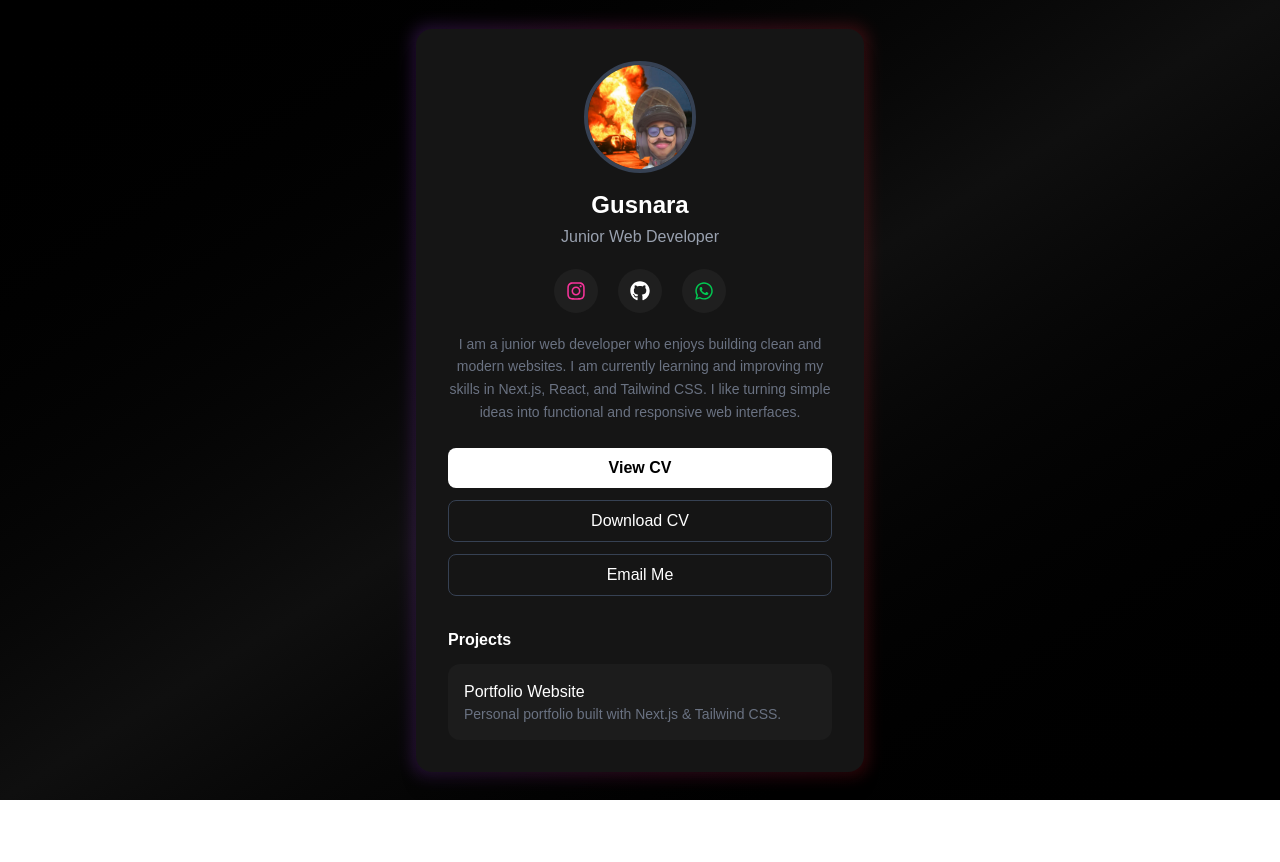
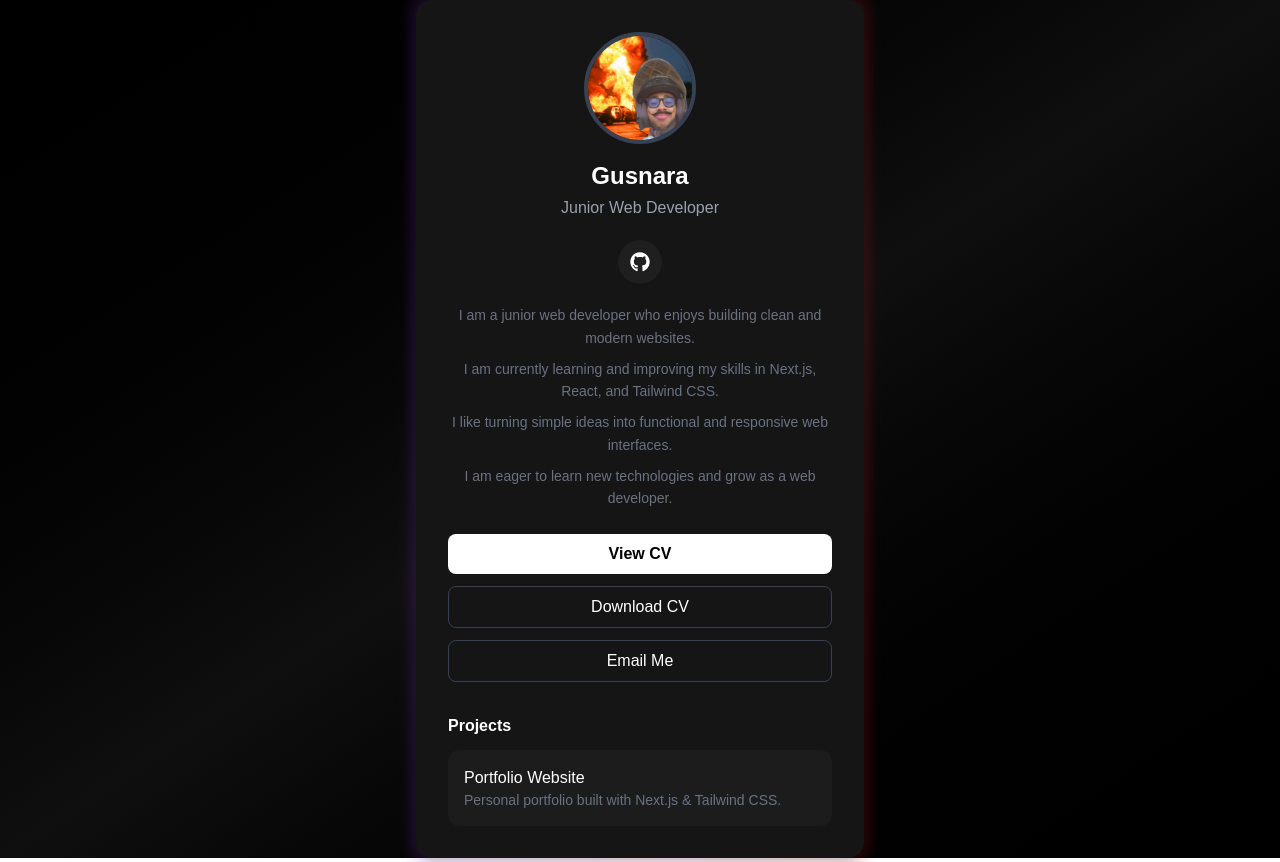
Before and after one commit to GUSNARA66/cv-portfolio, a Next.js app: page / in a window 1280 px wide. Before the commit the page ends 800 px from the top, so only its background shows below. Built offline with nearby package versions, Linux system fonts and the light colour scheme.

Commit message:
update portfolio

```diff
--- a/app/page.jsx
+++ b/app/page.jsx
@@ -1,8 +1,9 @@
 "use client";
 
 import { motion } from "framer-motion";
-import { FaInstagram, FaGithub, FaWhatsapp } from "react-icons/fa";
+import { FaGithub } from "react-icons/fa";
 
+/* CONTAINER UTAMA */
 const container = {
   hidden: { opacity: 0 },
   show: {
@@ -13,12 +14,23 @@ const container = {
   },
 };
 
+/* ITEM */
 const item = {
   hidden: { opacity: 0, y: 20 },
   show: {
     opacity: 1,
     y: 0,
     transition: { duration: 0.5, ease: "easeOut" },
+  },
+};
+
+/* ABOUT ME CONTAINER */
+const aboutContainer = {
+  hidden: {},
+  show: {
+    transition: {
+      staggerChildren: 0.25,
+    },
   },
 };
 
@@ -57,16 +69,8 @@ export default function Home() {
             Junior Web Developer
           </motion.p>
 
-          {/* SOSIAL ICON */}
-          <motion.div variants={item} className="flex justify-center gap-5 mt-5">
-            <a
-              href="https://instagram.com/gussnarraa_"
-              target="_blank"
-              className="w-11 h-11 flex items-center justify-center rounded-full bg-[#1f1f1f] text-pink-500 hover:bg-pink-500 hover:text-black hover:scale-110 transition text-xl"
-            >
-              <FaInstagram />
-            </a>
-
+          {/* GITHUB */}
+          <motion.div variants={item} className="flex justify-center mt-5">
             <a
               href="https://github.com/GUSNARA66"
               target="_blank"
@@ -74,26 +78,31 @@ export default function Home() {
             >
               <FaGithub />
             </a>
-
-            <a
-              href="https://wa.me/6285810564284"
-              target="_blank"
-              className="w-11 h-11 flex items-center justify-center rounded-full bg-[#1f1f1f] text-green-500 hover:bg-green-500 hover:text-black hover:scale-110 transition text-xl"
-            >
-              <FaWhatsapp />
-            </a>
           </motion.div>
 
           {/* ABOUT ME */}
-          <motion.p
-            variants={item}
-            className="text-gray-500 text-sm mt-5 leading-relaxed"
+          <motion.div
+            variants={aboutContainer}
+            initial="hidden"
+            animate="show"
+            className="text-gray-500 text-sm mt-5 leading-relaxed space-y-2"
           >
-            I am a junior web developer who enjoys building clean and modern
-            websites. I am currently learning and improving my skills in
-            Next.js, React, and Tailwind CSS. I like turning simple ideas into
-            functional and responsive web interfaces.
+            <motion.p variants={item}>
+              I am a junior web developer who enjoys building clean and modern websites.
             </motion.p>
+
+            <motion.p variants={item}>
+              I am currently learning and improving my skills in Next.js, React, and Tailwind CSS.
+            </motion.p>
+
+            <motion.p variants={item}>
+              I like turning simple ideas into functional and responsive web interfaces.
+            </motion.p>
+
+            <motion.p variants={item}>
+              I am eager to learn new technologies and grow as a web developer.
+            </motion.p>
+          </motion.div>
 
           {/* BUTTON */}
           <motion.div variants={item} className="mt-6 flex flex-col gap-3">
@@ -114,18 +123,17 @@ export default function Home() {
             </a>
 
             <a
-              href="mailto:gnara8817@gmail.com?subject=Portfolio%20Contact&body=Halo%20Gusnara,%0A%0ASaya%20melihat%20portfolio%20Anda%20dan%20ingin%20menghubungi."
+              href="mailto:gnara8817@gmail.com?subject=Portfolio%20Contact"
               className="w-full py-2 rounded-lg border border-gray-700 text-white hover:bg-gray-800 transition text-center"
             >
               Email Me
             </a>
           </motion.div>
 
-          {/* PROJECTS */}
+          {/* PROJECT */}
           <motion.div variants={item} className="mt-8 text-left">
             <h2 className="text-white font-semibold mb-3">Projects</h2>
 
-  <div className="space-y-3">
             <a
               href="https://github.com/GUSNARA66"
               target="_blank"
@@ -136,7 +144,6 @@ export default function Home() {
                 Personal portfolio built with Next.js & Tailwind CSS.
               </p>
             </a>
-  </div>
           </motion.div>
         </motion.div>
       </div>
```
Lines whose indentation alone changed are shown as unchanged.
